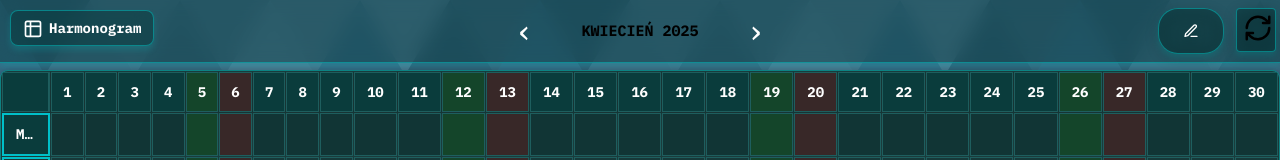
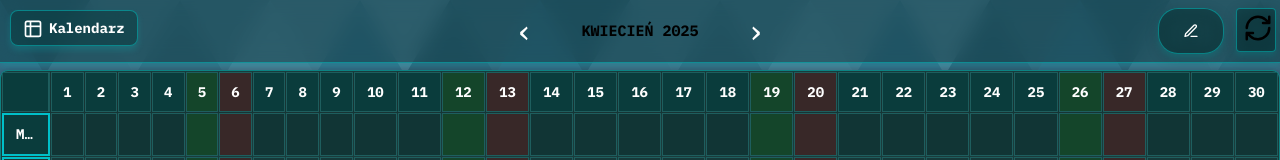
Before and after one commit to puksh/kalendarz, a Vue app: page / in a window 1280 px wide. Both pictures are taken after a click on the button "Tabela". Shown: the top 160 px of the page. Built offline with nearby package versions, Linux system fonts and the light colour scheme; no server answers.

Commit message:
chore: rename a tab

```diff
--- a/src/components/SideBarComponent.vue
+++ b/src/components/SideBarComponent.vue
@@ -19,7 +19,7 @@
         <line x1="3" y1="10" x2="21" y2="10" />
         <line x1="9" y1="4" x2="9" y2="22" />
       </svg>
-      Harmonogram
+      Kalendarz
     </button>
     <button
       v-else
```
